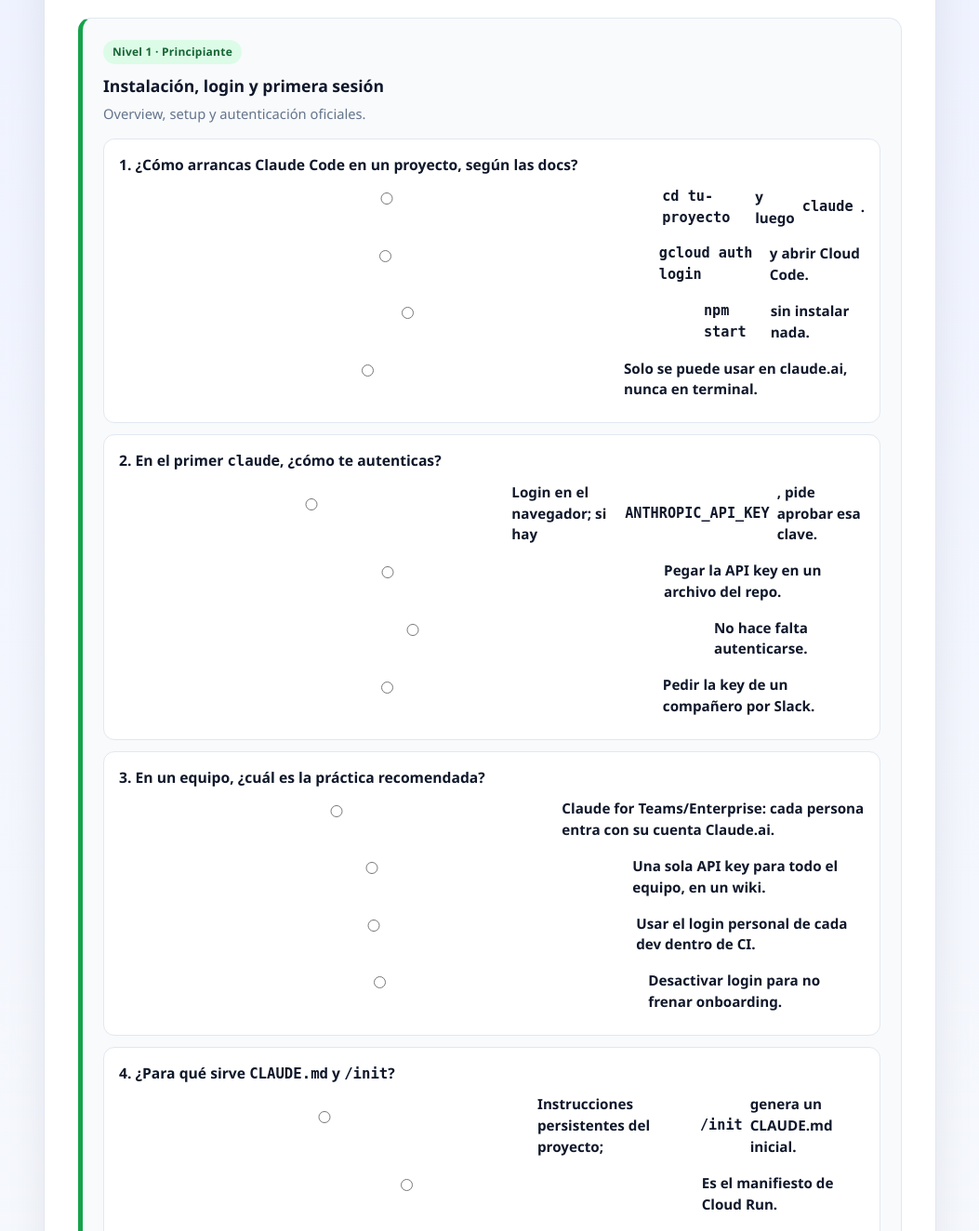
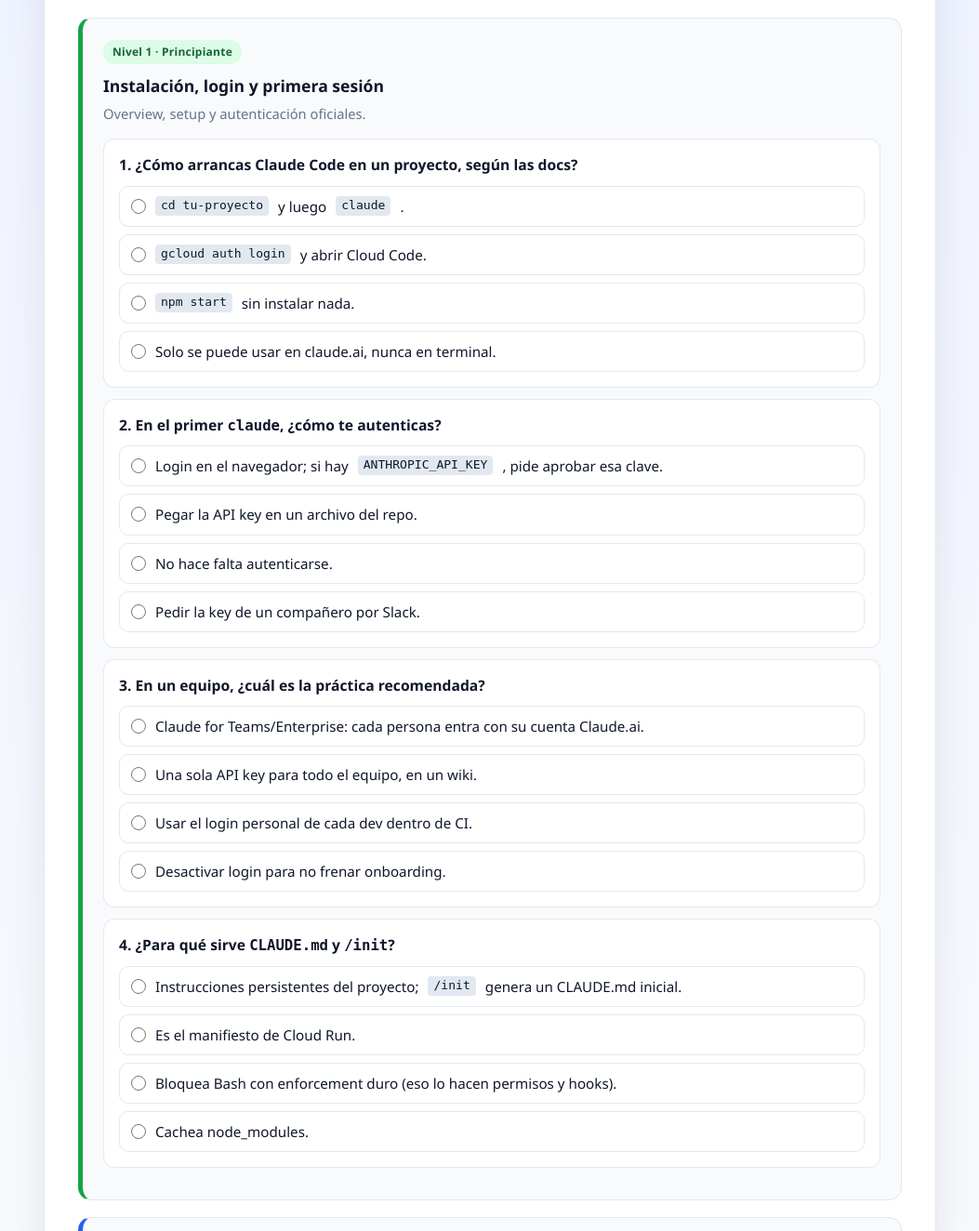
Before and after one commit to ManuelFGalindo/evaluador-cloud-code, a FastAPI app: template templates/test.html in a window 1280 px wide. Shown: the part 193-1517 px from the top of the page at 93% size, without its empty margins (113-1166 px from the left). Run offline with FastAPI, Linux system fonts and the light colour scheme; the template is opened without the code that fills it, so the values that code supplies are empty.

Commit message:
Corrige el layout de las opciones del cuestionario.
Co-authored-by: Cursor <cursoragent@cursor.com>

```diff
--- a/static/css/style.css
+++ b/static/css/style.css
@@ -81,7 +81,7 @@ label {
   margin-bottom: 8px;
 }
 
-input,
+input[type="text"],
 select {
   width: 100%;
   border: 1px solid var(--border);
@@ -181,9 +181,37 @@ select {
 
 .option {
   display: flex;
-  align-items: center;
-  gap: 8px;
+  align-items: flex-start;
+  gap: 10px;
   font-size: 0.95rem;
+  font-weight: 500;
+  margin-bottom: 0;
+  padding: 10px 12px;
+  border: 1px solid var(--border);
+  border-radius: 10px;
+  background: var(--white);
+  cursor: pointer;
+  line-height: 1.45;
+}
+
+.option input[type="radio"] {
+  width: 16px;
+  height: 16px;
+  margin: 3px 0 0;
+  padding: 0;
+  border: none;
+  background: transparent;
+  flex-shrink: 0;
+  accent-color: var(--blue);
+}
+
+.option code {
+  display: inline;
+  font-size: 0.86em;
+  background: #e2e8f0;
+  padding: 1px 6px;
+  border-radius: 4px;
+  white-space: nowrap;
 }
 
 .meta {
```
